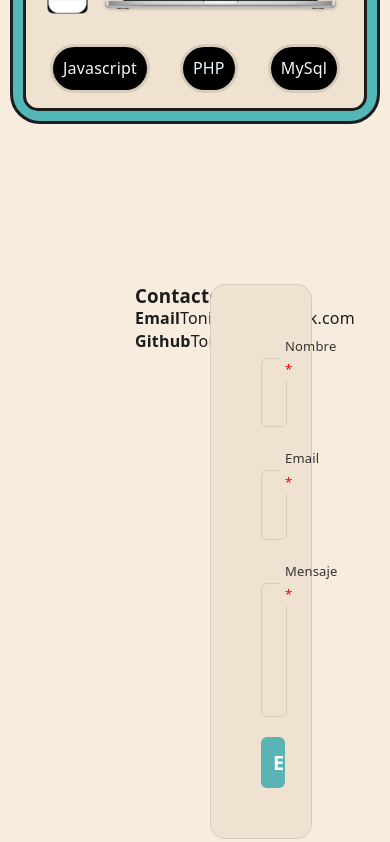
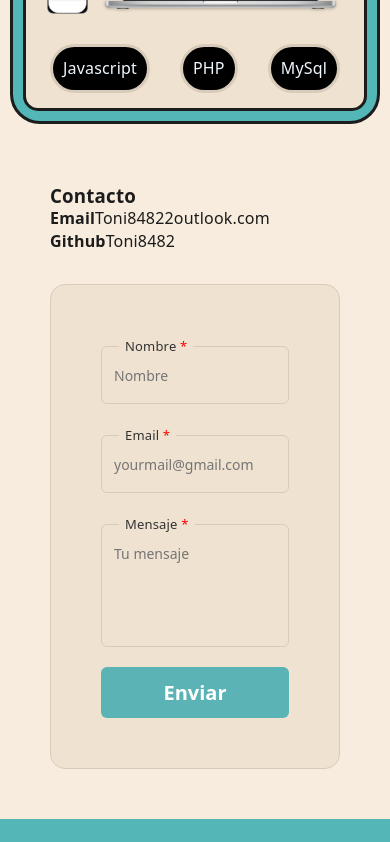
Before and after one commit to Toni8482/Portfolio, a Vue app: page / in a window 390 px wide. Shown: the part 4920-5762 px from the top of the page. Built offline with nearby package versions, Linux system fonts and the light colour scheme.

Commit message:
Responsive contacto

```diff
--- a/src/components/Contact.vue
+++ b/src/components/Contact.vue
@@ -37,18 +37,36 @@ export default {
 </script>
 
 <style scoped>
-.section-contact{
+.section-contact {
     display: flex;
     gap: 30px;
     padding: 150px;
     align-items: start;
     justify-content: center;
-}
-.contact-text{
-    width: 50%;
+
 }
 
-.contact-form{
-    width: 50%;
+.contact-text,
+.contact-form {
+    flex-basis: 50%;
 }
+
+
+
+@media (max-width: 1024px) {
+    .section-contact {
+        flex-direction: column;
+        align-items: center;
+        padding: 50px;
+    }
+
+    .contact-text,
+    .contact-form {
+        width: 100%;
+    }
+
+}
+
+
+@media (max-width: 768px) {}
 </style>
```
